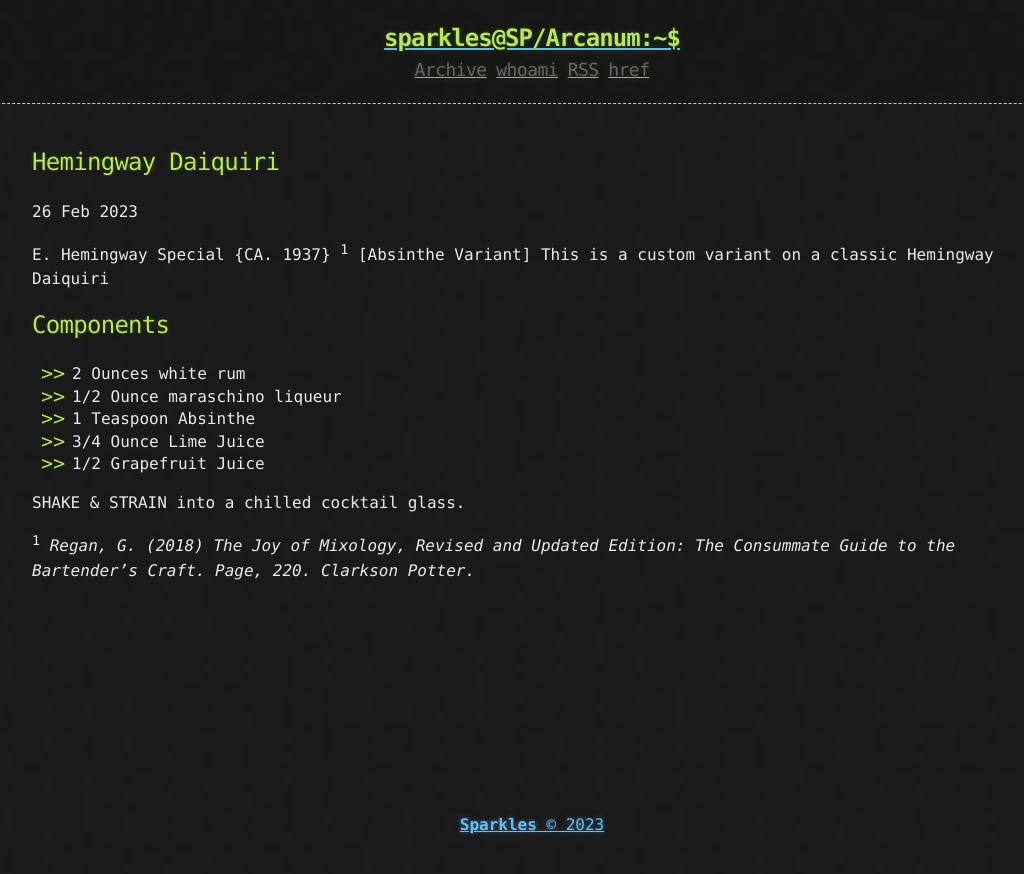
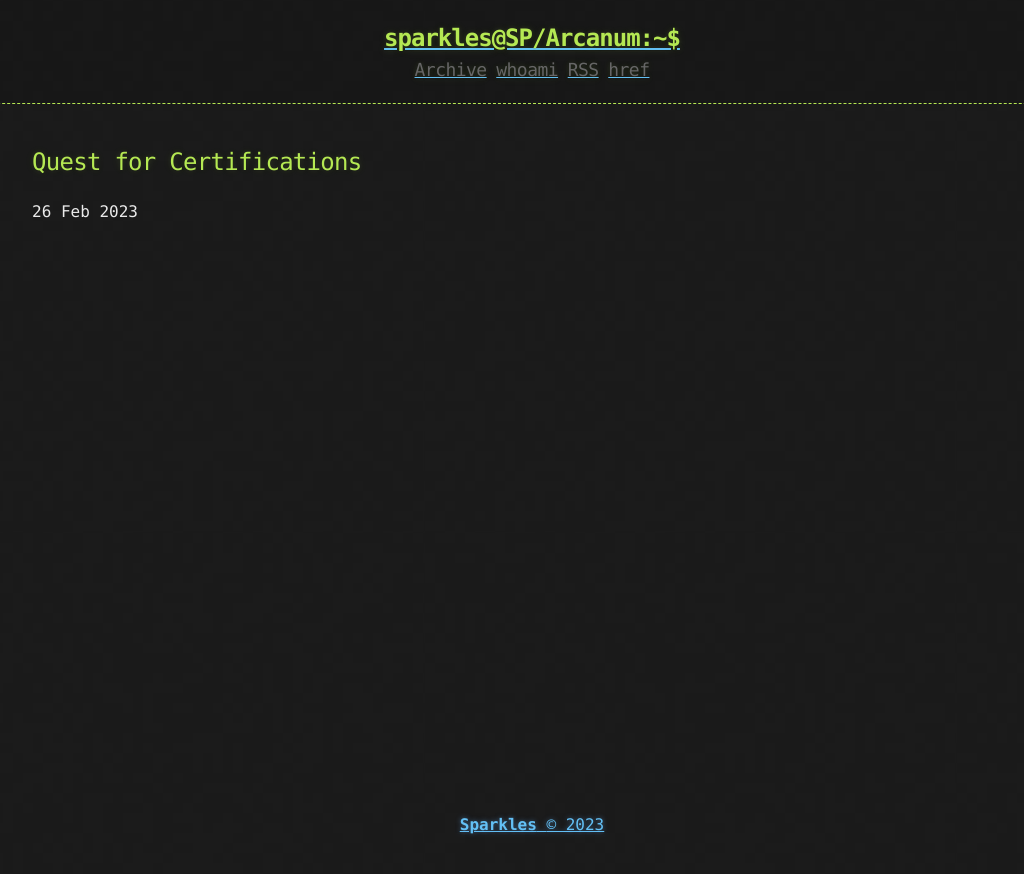
Before and after one commit to SparklesVX/SparklesVX.github.io, a Jekyll site: the page built from _posts/2023-02-25-Hemingway Daiquiri.md, in a window 1280 px wide. Shown: the top 874 px of the page, without its empty margins (108-1132 px from the left). Built offline with Jekyll 4.4.1, drawn with Linux system fonts in a browser that asks for light colours.

Commit message:
Update 2023-02-25-Hemingway Daiquiri.md

```diff
--- a/_posts/2023-02-25-Hemingway Daiquiri.md
+++ b/_posts/2023-02-25-Hemingway Daiquiri.md
@@ -1,23 +1,6 @@
 ---
 layout: post
-title:  "Hemingway Daiquiri"
+title:  "Quest for Certifications"
 date:   2023-02-26 09:22:38 -0600
-categories: Arcanist
+categories:
 ---
-
-
-E. Hemingway Special {CA. 1937} <Sup>1</sup> [Absinthe Variant]
-This is a custom variant on a classic Hemingway Daiquiri
-
-## Components
-
-* 2 Ounces white rum
-* 1/2 Ounce maraschino liqueur
-* 1 Teaspoon Absinthe
-* 3/4 Ounce Lime Juice
-* 1/2 Grapefruit Juice
-
-
-SHAKE & STRAIN into a chilled cocktail glass.
-
-<sup>1</sup> *Regan, G. (2018) The Joy of Mixology, Revised and Updated Edition: The Consummate Guide to the Bartender’s Craft. Page, 220. Clarkson Potter.*
```
